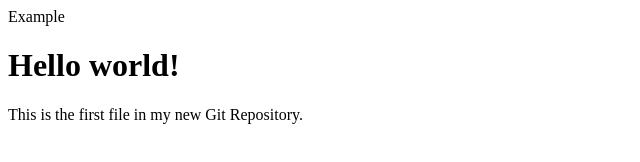
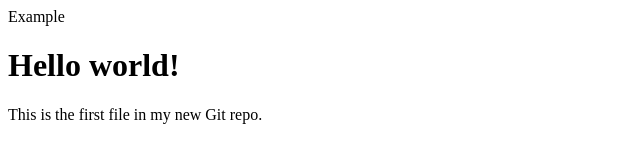
Before and after one commit to sdongit123/mygitrepo.github.io, a plain HTML site: page index.html in a window 1280 px wide. Shown: the full height of the page, 0-640 px from the left. Drawn offline with Linux system fonts and the light colour scheme.

Commit message:
Reverted to previous version

```diff
--- a/index.html
+++ b/index.html
@@ -6,6 +6,6 @@ Example
 </head>
 <body>
 <h1>Hello world!</h1>
-<p>This is the first file in my new Git Repository.</p>
+<p>This is the first file in my new Git repo.</p>
 </body>
 </html>
```
